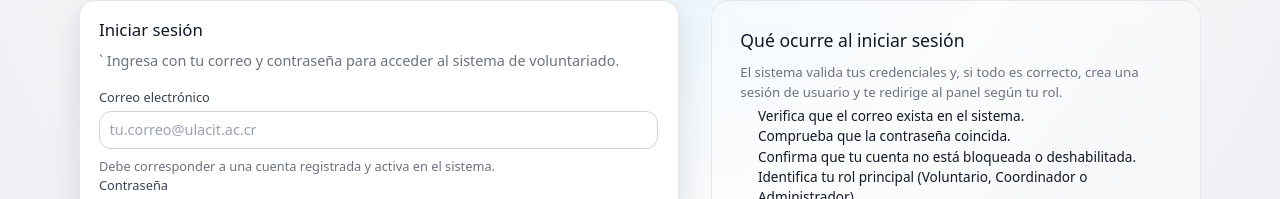
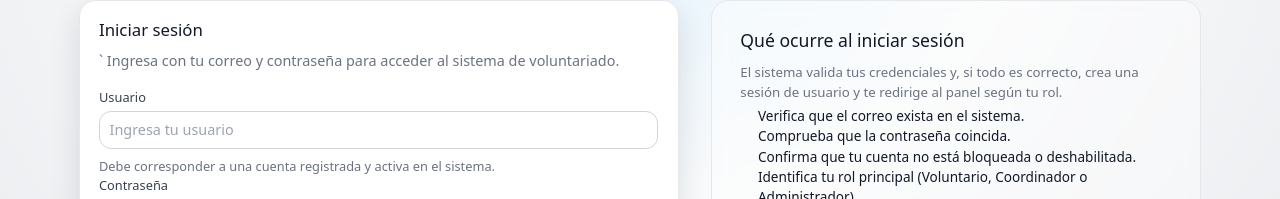
Before and after one commit to Diegoalru/community-service-ui, an Angular app: page /login in a window 1280 px wide. Shown: the part 205-404 px from the top of the page. Built offline with nearby package versions, Linux system fonts and the light colour scheme.

Commit message:
Update login form to use 'usuario' instead of 'email' for user identification

```diff
--- a/src/app/pages/login/login.component.ts
+++ b/src/app/pages/login/login.component.ts
@@ -26,7 +26,7 @@ export class  LoginComponent {
     private authService: AuthService
   ) {
     this.loginForm = this.fb.group({
-      email: ['', [Validators.required, Validators.email]],
+      usuario: ['', [Validators.required]],
       password: ['', [Validators.required]],
     });
 
@@ -44,9 +44,9 @@ export class  LoginComponent {
     }
 
     this.isLoading = true;
-    const { email, password } = this.loginForm.value;
+    const { usuario, password } = this.loginForm.value;
 
-    this.authService.login({ username: email, password }).subscribe({
+    this.authService.login({ username: usuario, password }).subscribe({
       next: (response) => {
         this.isLoading = false;
         this.infoMessage = response.mensaje || 'Inicio de sesión exitoso';
@@ -69,14 +69,14 @@ export class  LoginComponent {
   }
 
   onResendActivation(): void {
-    const email = this.loginForm.get('email')?.value;
-    if (!email) {
-      this.errorMessage = 'Ingresa tu correo electrónico para reenviar la activación.';
+    const usuario = this.loginForm.get('usuario')?.value;
+    if (!usuario) {
+      this.errorMessage = 'Ingresa tu usuario para reenviar la activación.';
       return;
     }
 
     this.isLoading = true;
-    this.authService.resendActivation({ username: email }).subscribe({
+    this.authService.resendActivation({ username: usuario }).subscribe({
       next: (response) => {
         this.isLoading = false;
         this.infoMessage = response.mensaje || 'Si el correo está registrado, recibirás un nuevo enlace de activación.';
--- a/src/app/pages/login/login.html
+++ b/src/app/pages/login/login.html
@@ -12,12 +12,12 @@
       <form [formGroup]="loginForm" (ngSubmit)="onSubmit()">
         <!-- Correo -->
         <div class="form-group">
-          <label for="email">Correo electrónico</label>
+          <label for="usuario">Usuario</label>
           <input
-            id="email"
-            type="email"
-            placeholder="tu.correo@ulacit.ac.cr"
-            formControlName="email"
+            id="usuario"
+            type="text"
+            placeholder="Ingresa tu usuario"
+            formControlName="usuario"
           />
           <span class="help-text">
             Debe corresponder a una cuenta registrada y activa en el sistema.
```
